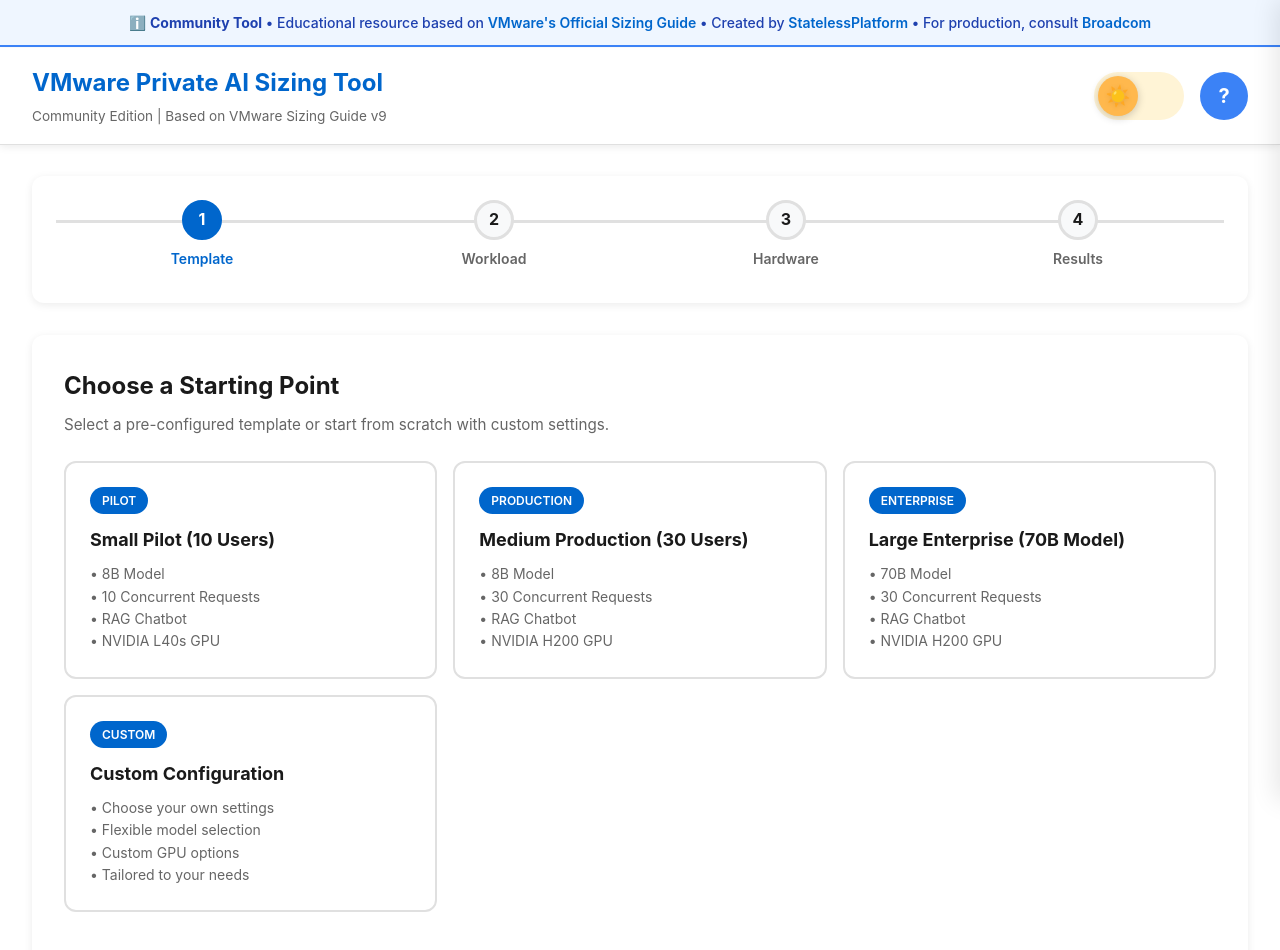
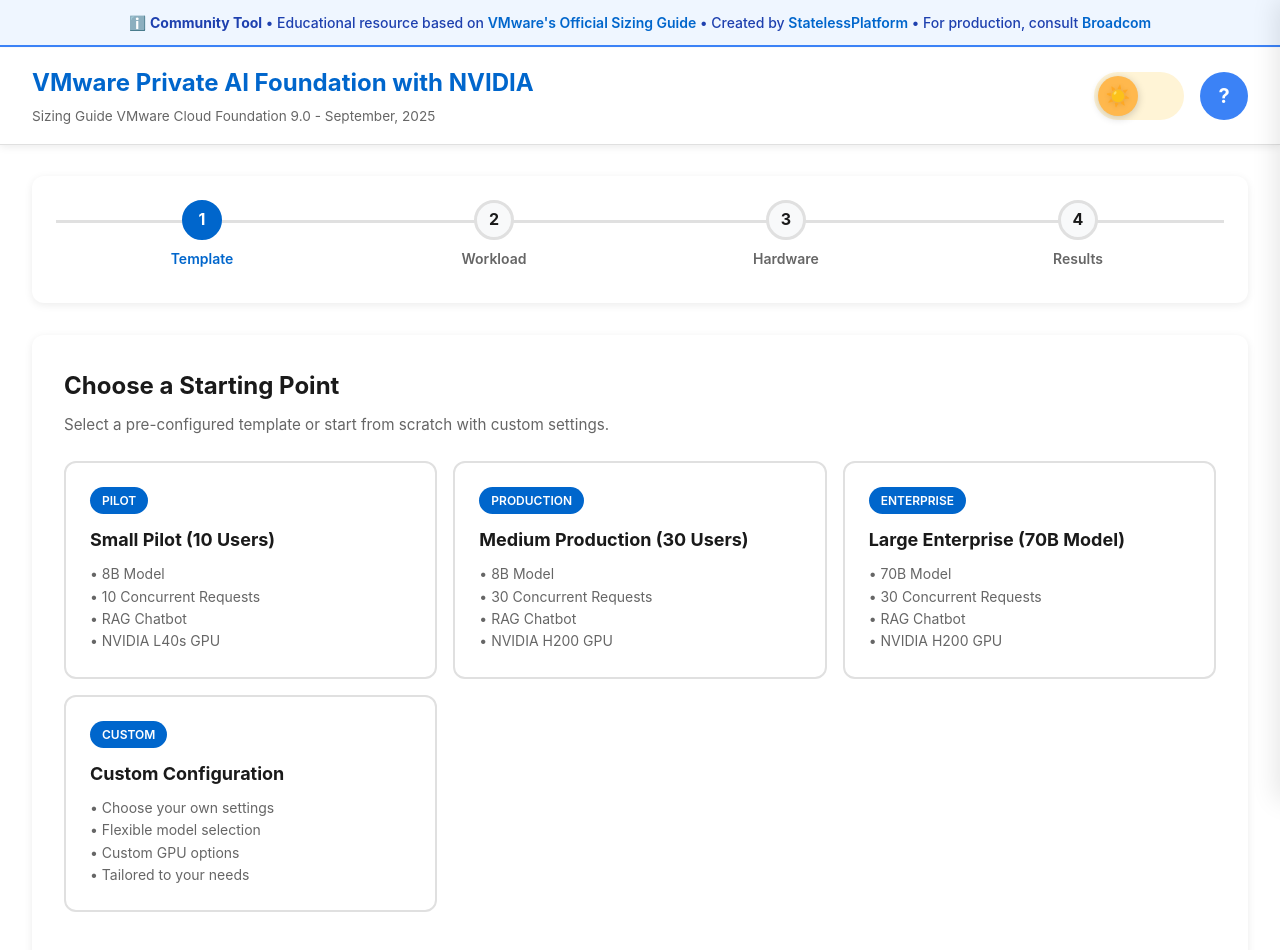
Before and after one commit to statelessplatform/VMwarePrivateAISizingTool, a plain HTML site: page index.html in a window 1280 px wide. Drawn offline with nearby package versions, Linux system fonts and the light colour scheme.

Commit message:
Update logo and subtitle in index.html

```diff
--- a/index.html
+++ b/index.html
@@ -38,8 +38,8 @@
     <header class="header">
         <div class="header-content">
             <div>
-                <div class="logo">VMware Private AI Sizing Tool</div>
-                <div class="logo-subtitle">Community Edition | Based on VMware Sizing Guide v9</div>
+                <div class="logo">VMware Private AI Foundation with NVIDIA</div>
+                <div class="logo-subtitle">Sizing Guide VMware Cloud Foundation 9.0 - September, 2025</div>
             </div>
             <div class="header-controls">
                 <div class="theme-toggle" onclick="toggleTheme()">
```
